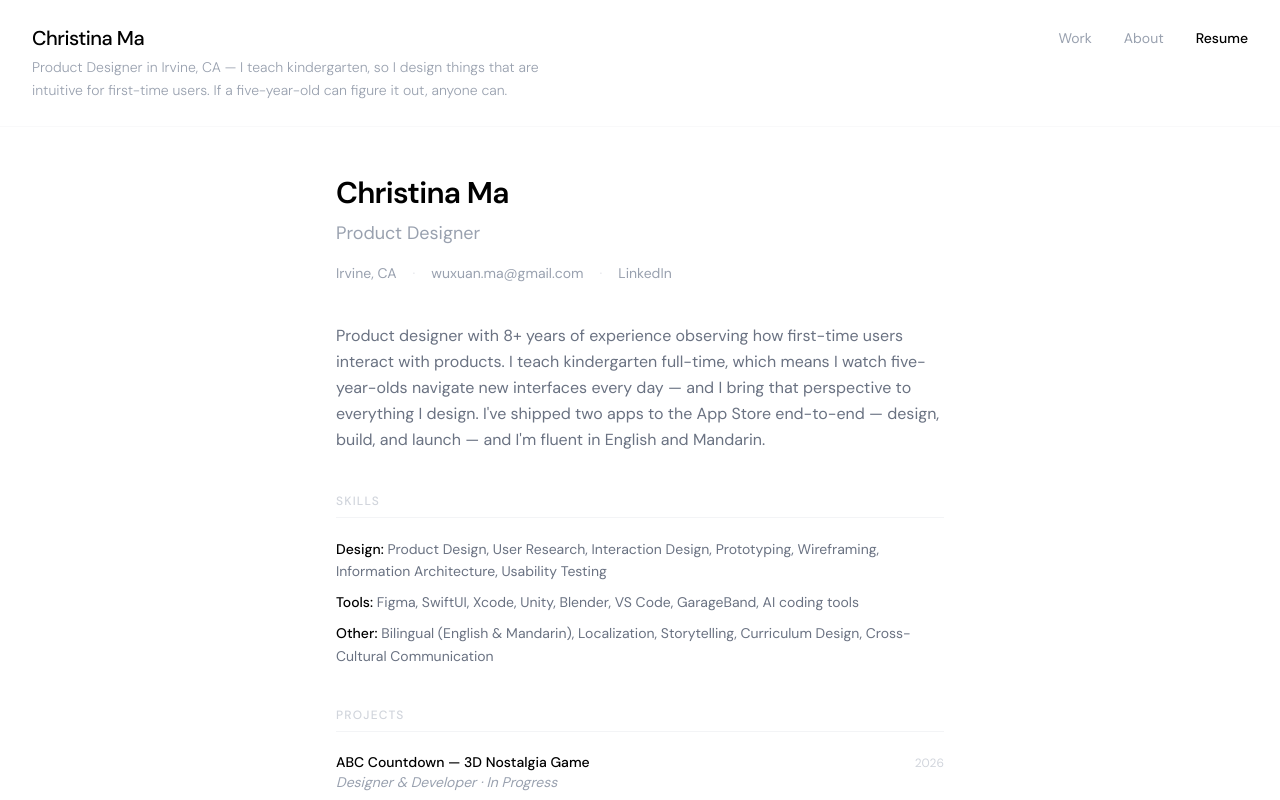
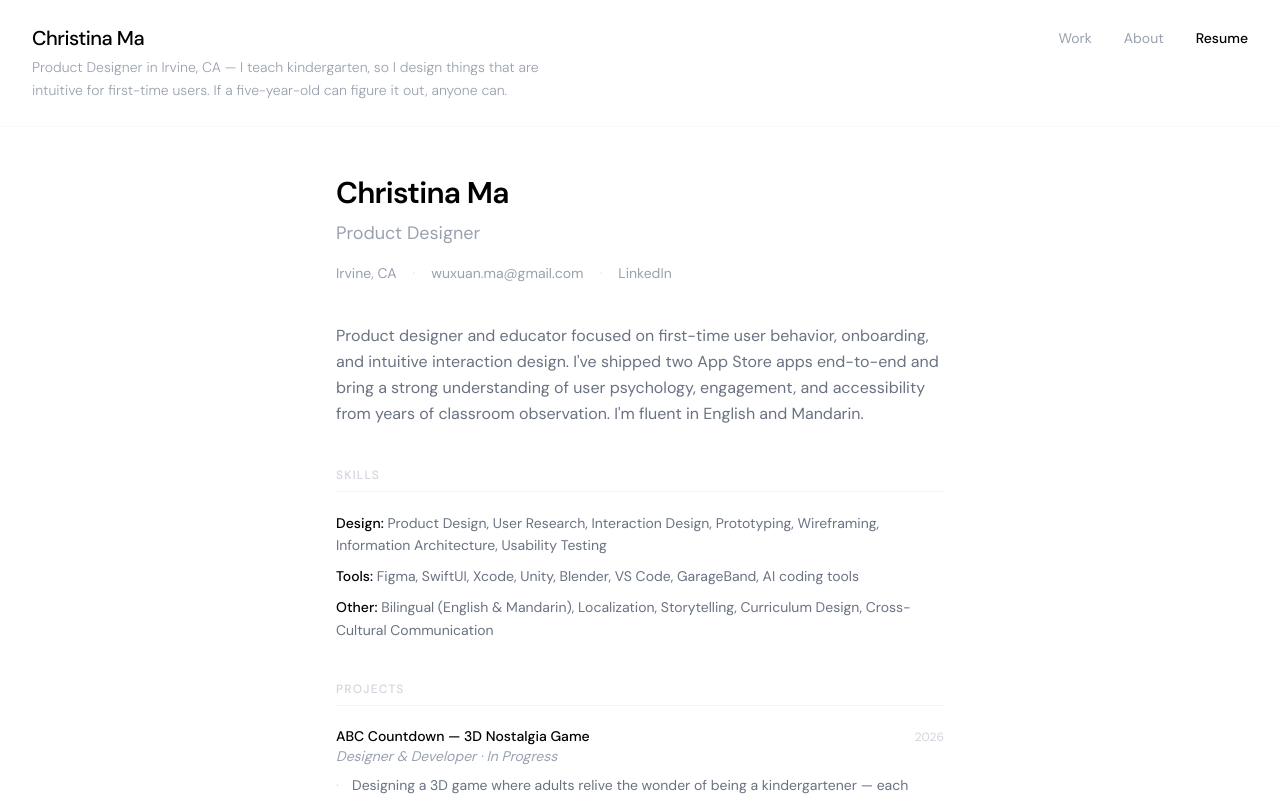
Before and after one commit to Christina505/my-portfolio, a Next.js app: page /resume in a window 1280 px wide. Shown: the top 800 px of the page. Built offline with nearby package versions, Linux system fonts and the light colour scheme.

Commit message:
Resume: new summary + cleaner monospace + synced project dates

```diff
--- a/app/resume/page.tsx
+++ b/app/resume/page.tsx
@@ -49,7 +49,7 @@
         {/* Summary */}
         <div className="mb-10">
           <p className="text-gray-500 leading-relaxed">
-            Product designer with 8+ years of experience observing how first-time users interact with products. I teach kindergarten full-time, which means I watch five-year-olds navigate new interfaces every day — and I bring that perspective to everything I design. I&apos;ve shipped two apps to the App Store end-to-end — design, build, and launch — and I&apos;m fluent in English and Mandarin.
+            Product designer and educator focused on first-time user behavior, onboarding, and intuitive interaction design. I&apos;ve shipped two App Store apps end-to-end and bring a strong understanding of user psychology, engagement, and accessibility from years of classroom observation. I&apos;m fluent in English and Mandarin.
           </p>
         </div>
 
```
Also changed, not shown: 2 other files (tests, documents, lock files or other folders).
